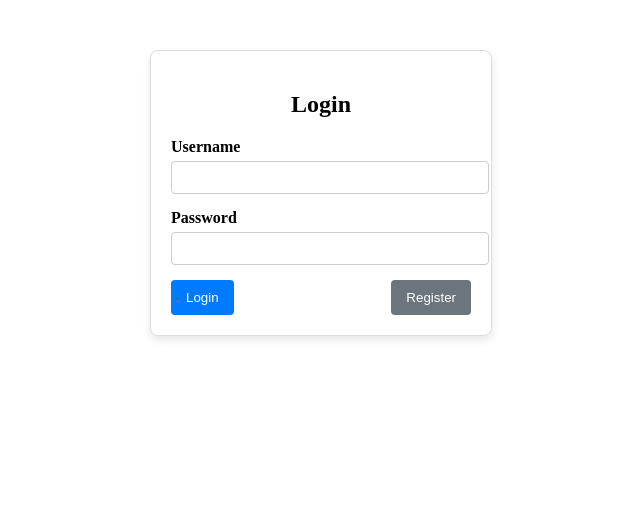
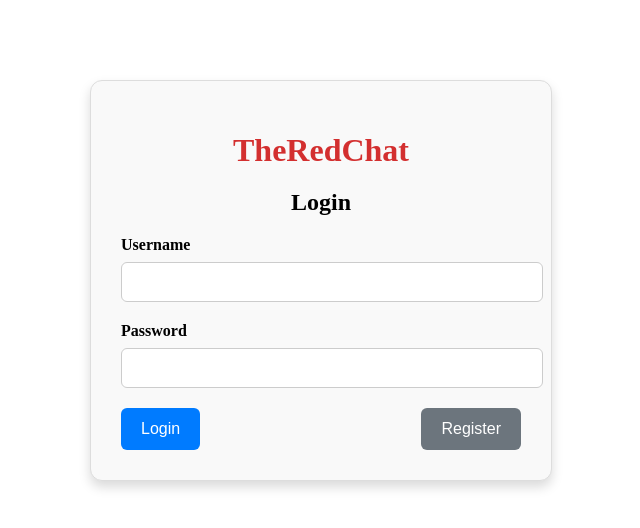
Before and after one commit to SchoolProjectEASV/TheRedChat, an Angular app in the folder Frontend/RedChatFrontend/: page / in a window 1280 px wide. Shown: the top 528 px of the page, without its empty margins (319-959 px from the left). Built offline with nearby package versions, Linux system fonts and the light colour scheme.

Commit message:
Updated the loginscreen

```diff
--- a/Frontend/RedChatFrontend/src/app/components/login/login.component.css
+++ b/Frontend/RedChatFrontend/src/app/components/login/login.component.css
@@ -1,32 +1,43 @@
 .login-container {
-  width: 300px;
-  margin: 50px auto;
-  padding: 20px;
+  width: 400px;
+  margin: 80px auto;
+  padding: 30px;
   border: 1px solid #ddd;
-  border-radius: 8px;
-  box-shadow: 0 4px 8px rgba(0, 0, 0, 0.1);
+  border-radius: 12px;
+  box-shadow: 0 6px 12px rgba(0, 0, 0, 0.15);
+  background-color: #f9f9f9;
+}
+
+.project-title {
+  font-size: 32px;
+  font-weight: bold;
+  text-align: center;
+  margin-bottom: 20px;
+  color: #d32f2f;
 }
 
 h2 {
   text-align: center;
+  font-size: 24px;
   margin-bottom: 20px;
 }
 
 .form-group {
-  margin-bottom: 15px;
+  margin-bottom: 20px;
 }
 
 label {
   display: block;
-  margin-bottom: 5px;
+  margin-bottom: 8px;
   font-weight: bold;
 }
 
 input {
   width: 100%;
-  padding: 8px;
+  padding: 10px;
+  font-size: 16px;
   border: 1px solid #ccc;
-  border-radius: 4px;
+  border-radius: 6px;
 }
 
 .actions {
@@ -35,9 +46,10 @@ input {
 }
 
 button {
-  padding: 10px 15px;
+  padding: 12px 20px;
+  font-size: 16px;
   border: none;
-  border-radius: 4px;
+  border-radius: 6px;
   cursor: pointer;
 }
 
--- a/Frontend/RedChatFrontend/src/app/components/login/login.component.html
+++ b/Frontend/RedChatFrontend/src/app/components/login/login.component.html
@@ -1,9 +1,10 @@
 <div class="login-container">
+  <h1 class="project-title">TheRedChat</h1>
   <h2>Login</h2>
   <form (submit)="onSubmit()">
     <div class="form-group">
       <label for="username">Username</label>
-      <input type="username" id="username" [(ngModel)]="username" name="email" required />
+      <input type="text" id="username" [(ngModel)]="username" name="username" required />
     </div>
 
     <div class="form-group">
```
